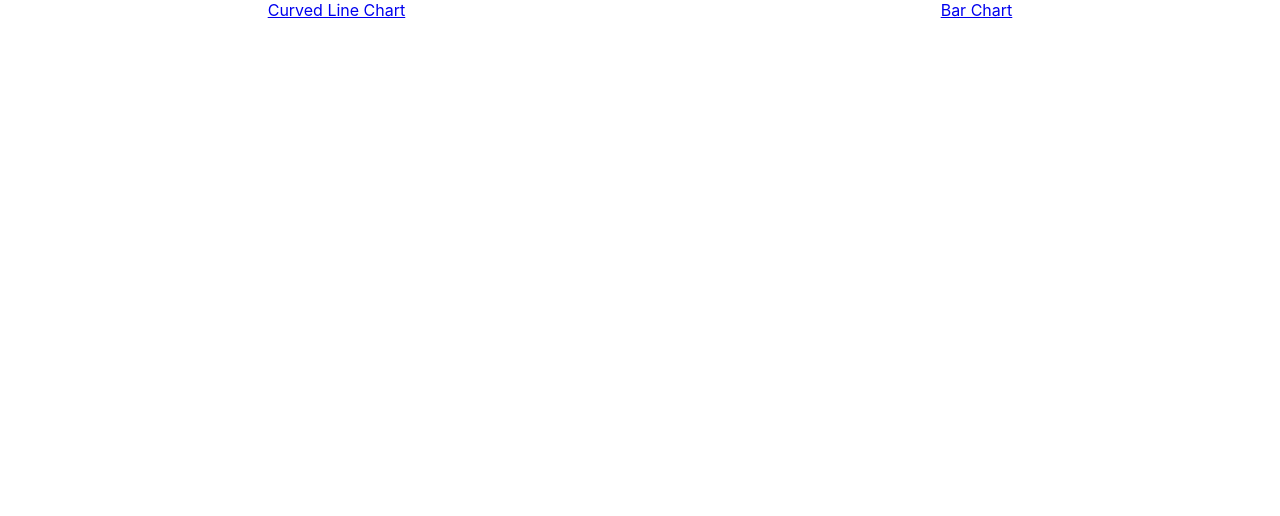
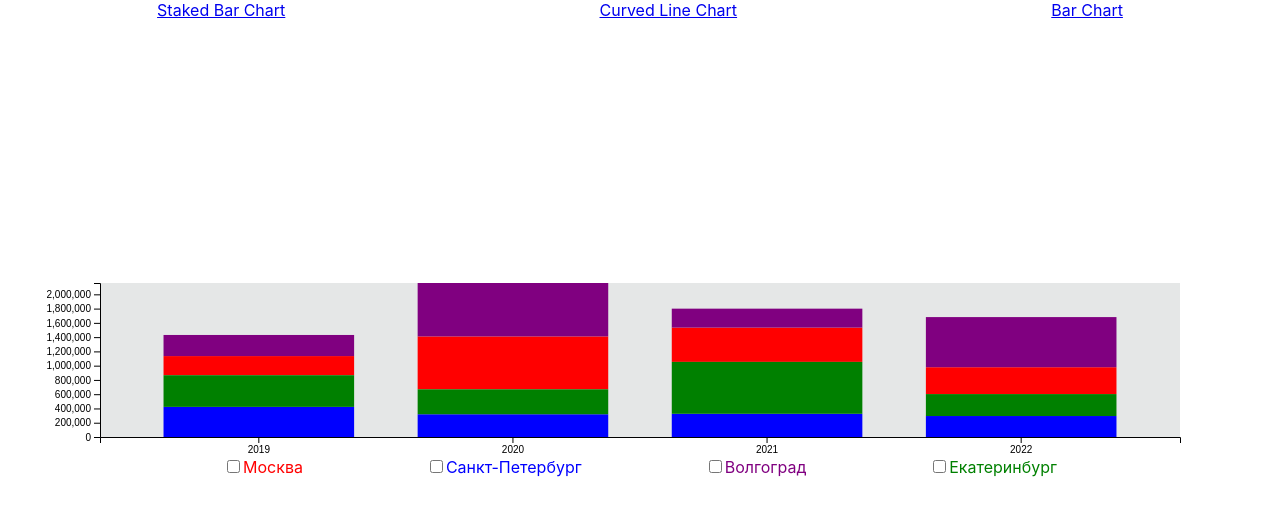
Before and after one commit to KwaziCoder/d3-charts, a React (Create React App) app: page / in a window 1280 px wide. Shown: the top 516 px of the page. Built offline with nearby package versions, Linux system fonts and the light colour scheme.

Commit message:
added StakedBarChart

```diff
--- a/src/components/Header.jsx
+++ b/src/components/Header.jsx
@@ -6,7 +6,8 @@
   return (
     <div>
       <nav style={{display: "flex", flexDirection: "row", justifyContent: "space-around", alignItems: "center"}}>
-        <Link to="/">Curved Line Chart</Link>
+        <Link to="/">Staked Bar Chart</Link>
+        <Link to="/curvedLineChart">Curved Line Chart</Link>
         <Link to="/barChart">Bar Chart</Link>
       </nav>
     </div>
--- a/src/components/content/Content.module.css
+++ b/src/components/content/Content.module.css
@@ -4,5 +4,5 @@
   justify-content: center;
   align-items: stretch;
   height: 90vh;
-  padding: 0 50px;
+  padding: 0 100px;
 }
--- a/src/components/content/stakedBarChart/StakedBarChart.jsx
+++ b/src/components/content/stakedBarChart/StakedBarChart.jsx
@@ -1,12 +1,141 @@
-import React from 'react';
-import classes from "./StakedBarChart.module.css"
-import {select} from "d3";
+import React, { useState, useEffect, useRef } from "react";
+import classes from "./StakedBarChart.module.css";
+import { select, scaleLinear, scaleBand, axisBottom, stack, max, axisLeft, stackOrderAscending } from "d3";
+import useResizeObserver from "./../../../hooks/useResizeObserver";
+
+const data = [
+  {
+    year: 2019,
+    Москва: 268549,
+    "Санкт-Петербург": 422274,
+    Волгоград: 295936,
+    Екатеринбург: 443746,
+  },
+  {
+    year: 2020,
+    Москва: 741951,
+    "Санкт-Петербург": 318810,
+    Волгоград: 748666,
+    Екатеринбург: 349583,
+  },
+  {
+    year: 2021,
+    Москва: 481025,
+    "Санкт-Петербург": 325282,
+    Волгоград: 265404,
+    Екатеринбург: 727678,
+  },
+  {
+    year: 2022,
+    Москва: 376871,
+    "Санкт-Петербург": 294065,
+    Волгоград: 702741,
+    Екатеринбург: 307434,
+  },
+];
+
+const allKeys = ["Москва", "Санкт-Петербург", "Волгоград", "Екатеринбург"];
+
+const colors = {
+  Москва: "red",
+  "Санкт-Петербург": "blue",
+  Волгоград: "purple",
+  Екатеринбург: "green",
+};
+
+const StakedBarChart = () => {
+  const svgRef = useRef(null);
+  const wrapperRef = useRef(null);
+  const dimensions = useResizeObserver(wrapperRef);
+
+  const [keys, setKeys] = useState(allKeys);
+
+  useEffect(() => {
+    const svg = select(svgRef.current);
+
+    const { width, height } =
+      dimensions || wrapperRef.current.getBoundingClientRect();
+
+    const stackGenerator = stack().keys(keys).order(stackOrderAscending);
+    const layers = stackGenerator(data);
+    const extent = [
+      0,
+      max(layers, (layer) => max(layer, (sequence) => sequence[1])),
+    ];
 
 
-const StakedBarChart = () => {
+    const xScale = scaleBand()
+      .domain(data.map((d) => d.year))
+      .range([0, width])
+      .padding(0.25);
+
+    const yScale = scaleLinear()
+    yScale.domain(extent).range([height, 0])
+
+
+    const xAxis = axisBottom(xScale);
+    svg
+      .select(".x-axis")
+      .attr("transform", `translate(0, ${height})`)
+      .call(xAxis);
+
+    const yAsix = axisLeft(yScale);
+    svg
+      .select(".y-axis")
+      .call(yAsix);
+
+
+    svg
+      .selectAll('.layer')
+      .data(layers)
+      .join("g")
+      .attr("class", "layer")
+      .attr("fill", layer => colors[layer.key])
+      .selectAll("rect")
+      .data(layer => layer)
+      .join('rect')
+      .attr("x", sequence => {
+        return xScale(sequence.data.year)
+      })
+      .attr("width", xScale.bandwidth())
+      .attr("y", sequence => yScale(sequence[1]))
+      .attr("height", sequence => yScale(sequence[0]) - yScale(sequence[1]))
+
+  }, [dimensions, keys]);
+
   return (
-    <div></div>
-  )
-}
+    <>
+      <div ref={wrapperRef} className={classes.wrapper}>
+        <svg ref={svgRef} className={classes.svgContainer}>
+          <g className="x-axis" />
+          <g className="y-axis" />
+        </svg>
+      </div>
+
+      <div className={classes.fields}>
+        {allKeys.map((key) => {
+          return (
+            <div key={key} className={classes.field}>
+              <input
+                id={key}
+                type="checkbox"
+                onChange={(e) => {
+                  if (e.target.checked) {
+                    setKeys(Array.from(new Set([...keys, key])));
+                  } else {
+                    setKeys(keys.filter((_key) => _key !== key));
+                  }
+                }}
+              />
+              <label htmlFor={key} style={{ color: colors[key] }}>
+                {key}
+              </label>
+            </div>
+          );
+        })}
+      </div>
+    </>
+  );
+};
 
 export default StakedBarChart;
--- a/src/components/content/stakedBarChart/StakedBarChart.module.css
+++ b/src/components/content/stakedBarChart/StakedBarChart.module.css
@@ -0,0 +1,18 @@
+.wrapper {
+
+}
+
+.svgContainer {
+  width: 100%;
+  height: 100%;
+  background-color: rgb(229, 231, 231);
+  overflow: visible;
+}
+
+.fields {
+  display: flex;
+  justify-content: space-evenly;
+  align-items: center;
+  margin-top: 20px;
+}
+.field {}
```
